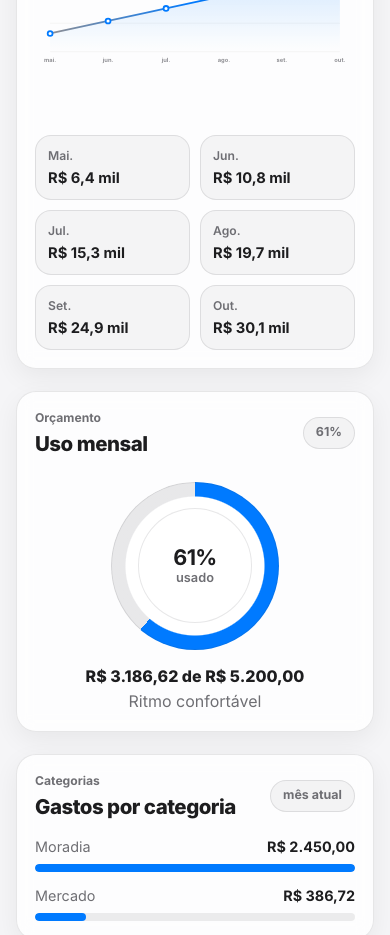
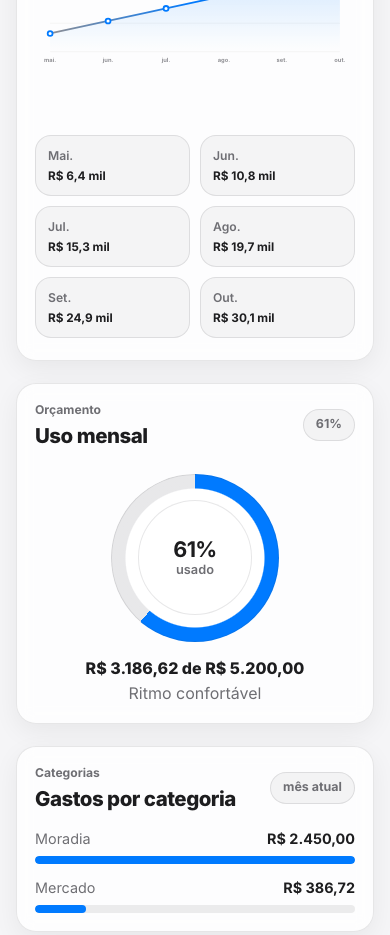
Before and after one commit to 0qmt/Finch, a React (Vite) app: page / in a window 390 px wide. Shown: the part 1200-2135 px from the top of the page. Built offline with nearby package versions, Linux system fonts and the light colour scheme.

Commit message:
Corrigir compras realizadas e valores responsivos

```diff
--- a/package.json
+++ b/package.json
@@ -1,7 +1,7 @@
 {
   "name": "finch",
   "private": true,
-  "version": "0.1.0",
+  "version": "0.1.1",
   "description": "Aplicativo desktop de controle financeiro pessoal.",
   "main": "electron/main.cjs",
   "type": "module",
--- a/src/main.jsx
+++ b/src/main.jsx
@@ -82,6 +82,8 @@ const compactCurrency = new Intl.NumberFormat('pt-BR', {
   notation: 'compact',
   maximumFractionDigits: 1
 });
+
+const compactMoney = (value) => compactCurrency.format(value).replace(/\s/g, '\u00a0');
 
 const monthLabel = (key) => {
   const [year, month] = key.split('-').map(Number);
@@ -468,10 +470,35 @@ function App() {
   };
 
   const deleteTransaction = (id) => {
-    setData((current) => ({
-      ...current,
-      transactions: current.transactions.filter((transaction) => transaction.id !== id)
-    }));
+    setData((current) => {
+      const removedTransaction = current.transactions.find((transaction) => transaction.id === id);
+      const isPurchaseTransaction = (purchase) => {
+        if (!removedTransaction || purchase.status !== 'purchased') return false;
+        if (purchase.purchaseTransactionId === id) return true;
+
+        return (
+          !purchase.purchaseTransactionId &&
+          removedTransaction.notes?.includes('Compra registrada a partir da galeria de desejos') &&
+          purchase.name === removedTransaction.title &&
+          Number(purchase.targetPrice) === Number(removedTransaction.amount)
+        );
+      };
+
+      return {
+        ...current,
+        transactions: current.transactions.filter((transaction) => transaction.id !== id),
+        purchases: current.purchases.map((purchase) =>
+          isPurchaseTransaction(purchase)
+            ? {
+                ...purchase,
+                status: 'planned',
+                purchasedAt: undefined,
+                purchaseTransactionId: undefined
+              }
+            : purchase
+        )
+      };
+    });
   };
 
   const toggleTransactionStatus = (id) => {
@@ -541,20 +568,25 @@ function App() {
   };
 
   const markPurchaseBought = (purchase) => {
-    setData((current) => ({
-      ...current,
+    setData((current) => {
+      const transactionId = uid();
+
+      return {
+        ...current,
       purchases: current.purchases.map((item) =>
         item.id === purchase.id
           ? {
               ...item,
               status: 'purchased',
-              purchasedAt: isoToday
+              purchasedAt: isoToday,
+              purchaseTransactionId: transactionId
             }
           : item
       ),
-      transactions: [
+        transactions: [
         {
-          id: uid(),
+          id: transactionId,
+          sourcePurchaseId: purchase.id,
           title: purchase.name,
           amount: Number(purchase.targetPrice),
           type: 'expense',
@@ -566,9 +598,10 @@ function App() {
           installments: 1,
           notes: `Compra registrada a partir da galeria de desejos. Loja: ${purchase.store || 'não informada'}.`
         },
-        ...current.transactions
-      ]
-    }));
+          ...current.transactions
+        ]
+      };
+    });
   };
 
   const resetData = () => setData(seedData);
@@ -865,7 +898,7 @@ function ProjectionChart({ data }) {
         {data.map((item) => (
           <div key={item.key}>
             <span>{shortMonthLabel(item.key)}</span>
-            <strong>{compactCurrency.format(item.balance)}</strong>
+            <strong title={currency.format(item.balance)}>{compactMoney(item.balance)}</strong>
           </div>
         ))}
       </div>
--- a/src/styles.css
+++ b/src/styles.css
@@ -622,9 +622,12 @@ img {
 
 .chart-legend {
   display: grid;
-  grid-template-columns: repeat(6, minmax(0, 1fr));
+  grid-template-columns: repeat(6, minmax(86px, 1fr));
   gap: 10px;
   margin-top: 12px;
+  overflow-x: auto;
+  padding-bottom: 4px;
+  scrollbar-width: thin;
 }
 
 .chart-legend div {
@@ -647,8 +650,10 @@ img {
   display: block;
   margin-top: 6px;
   color: var(--text);
-  font-size: 0.92rem;
-  overflow-wrap: anywhere;
+  font-size: clamp(0.74rem, 1.2vw, 0.92rem);
+  overflow: hidden;
+  text-overflow: ellipsis;
+  white-space: nowrap;
 }
 
 .budget-dial-layout {
@@ -1270,6 +1275,7 @@ img {
 
 .purchased-item strong {
   margin-left: auto;
+  white-space: nowrap;
 }
 
 .projection-layout {
```
Also changed, not shown: 1 other file (tests, documents, lock files or other folders).
